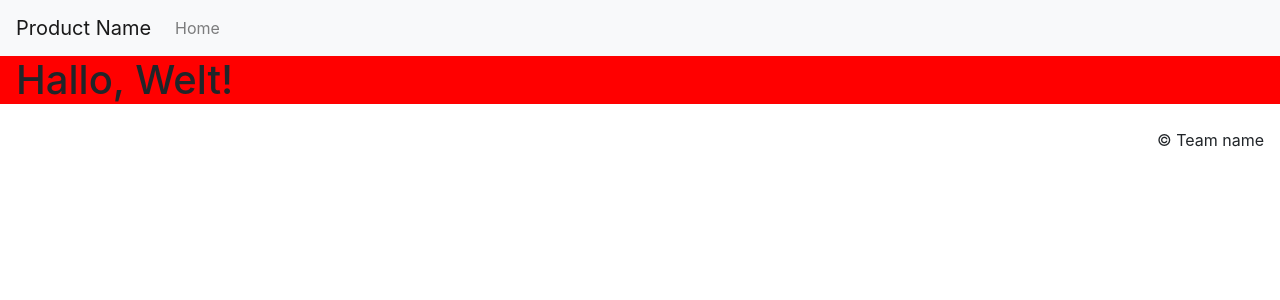
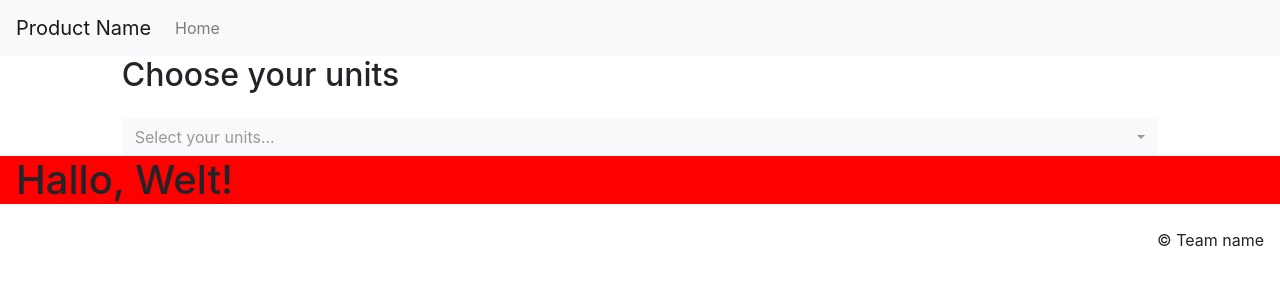
Before and after one commit to krayste/syncs-hackathon-proj, a Django app: page / in a window 1280 px wide. Shown: the top 300 px of the page. Run offline with Django 3.2, Linux system fonts and the light colour scheme; tables that the repository leaves empty hold one stand-in row (values such as "Sample post"); some libraries are stand-ins or nearby versions.

Commit message:
added unit dropdown

```diff
--- a/assessments/templates/assessments.html
+++ b/assessments/templates/assessments.html
@@ -9,9 +9,34 @@
 {% block body_content %}
 <body>
 
+    <form method="post" action="/create" class="form-horizontal" id="timetable-form">
+            {% csrf_token %}
+
+            <!-- Unit dropdown -->
+            <fieldset>
+            <div class="container col-md-12 config-container">
+              <div class="row">
+                <div class="col-md-1"></div>
+                <div class="col-md-10" id="unit-select-container">
+                  <h2 class="mb-4">Choose your units</h2>
+                  <select action="/unit_select" name="units" class="selectpicker" id="unit-select" data-none-results-text="No results matched" data-live-search-placeholder="Search..." data-live-search="true" data-display="static" data-dropup-auto="false" multiple="multiple" data-width="100%" title="Select your units...">
+                    {% for unit in unit_list %}
+                      <option title="{{unit.code}}" value="{{unit.code}}" name="{{unit.code}}">{{unit.code}} – {{unit.name}}</option>
+                    {% endfor %}
+                  </select>
+                </div>
+              </div>
+            </div>
+            </fieldset>
+    </form>
+
     <div class="px-3 test">
         <h1>Hallo, Welt!</h1>
     </div>
 
 </body>
 {% endblock %}
+
+{% block script_content %}
+<script src="{% static 'assessments_scripts.js' %}" type="text/javascript"></script>
+{% endblock %}
--- a/assessments/views.py
+++ b/assessments/views.py
@@ -1,4 +1,8 @@
 from django.shortcuts import render
+from assessments.models import DB_Unit
+
 
 def assessments(request):
-    return render(request, 'assessments.html', {})
+    unit_qs = DB_Unit.objects.filter()
+    context = {"unit_list": unit_qs}
+    return render(request, 'assessments.html', context)
--- a/static_files/assessments_scripts.js
+++ b/static_files/assessments_scripts.js
@@ -0,0 +1,43 @@
+// prevent automatic selection events across browsers (fixed Safari issue)
+function pauseEvent(e){
+    if(e.stopPropagation) e.stopPropagation();
+    if(e.preventDefault) e.preventDefault();
+    e.cancelBubble=true;
+    e.returnValue=false;
+    return false;
+}
+
+// on render, adjust select box height to allow buttons without adjustment
+$("#unit-select").on("rendered.bs.select", function(e) {
+    $('#unit-select-container').find('.dropdown-toggle').addClass('dropdown-tall-title')
+});
+
+// show custom unit buttons in unit select title box
+$("#unit-select").on("refreshed.bs.select changed.bs.select", function(e, clickedIndex, newValue, oldValue) {
+    placeholder = $(this).attr('title');
+    title = $('#unit-select-container').find('.filter-option-inner-inner');
+    unit_array = title.text().replace(placeholder,'').split(', ');
+    unit_array = unit_array.filter(elem => elem);
+
+    if(title.text() != placeholder){
+        title.html('');
+        for(i=0; i<unit_array.length; i++){
+            title.append('<span id="unitpill'+i+'"class="btn btn-sm btn-dark dropdown-unit-pill">'+unit_array[i]+'<span id="unitdelete'+i+'" class="close-white" data-value="'+unit_array[i]+'">x</span></span>');
+            document.getElementById("unitdelete"+i).addEventListener('click',deleteUnit)
+            document.getElementById("unitpill"+i).addEventListener('click',pillUnit)
+        }
+    }
+});
+
+// remove unit when delete button in pill is clicked
+function deleteUnit(e){
+    e.stopPropagation()
+    delete_name = $(this).attr('data-value');
+    unit_array = $('#unit-select-container').find('.dropdown-toggle').attr('title').replace(delete_name,'').split(', ');
+    unit_array = unit_array.filter(elem => elem);
+    $('#unit-select').selectpicker('val', unit_array);
+    $('#unit-select').selectpicker('refresh');
+};
+function pillUnit(e){
+    e.stopPropagation()
+};
```
